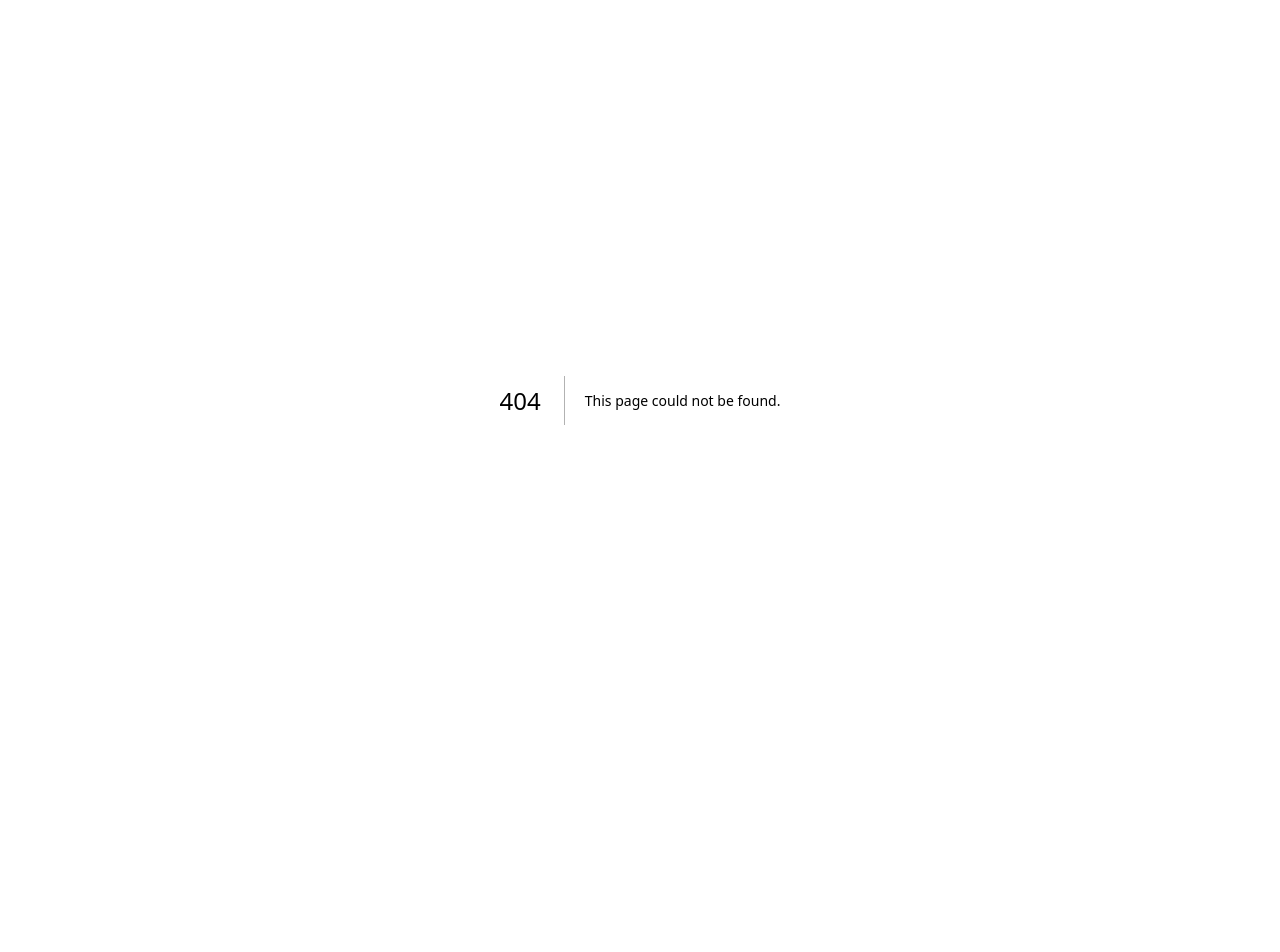
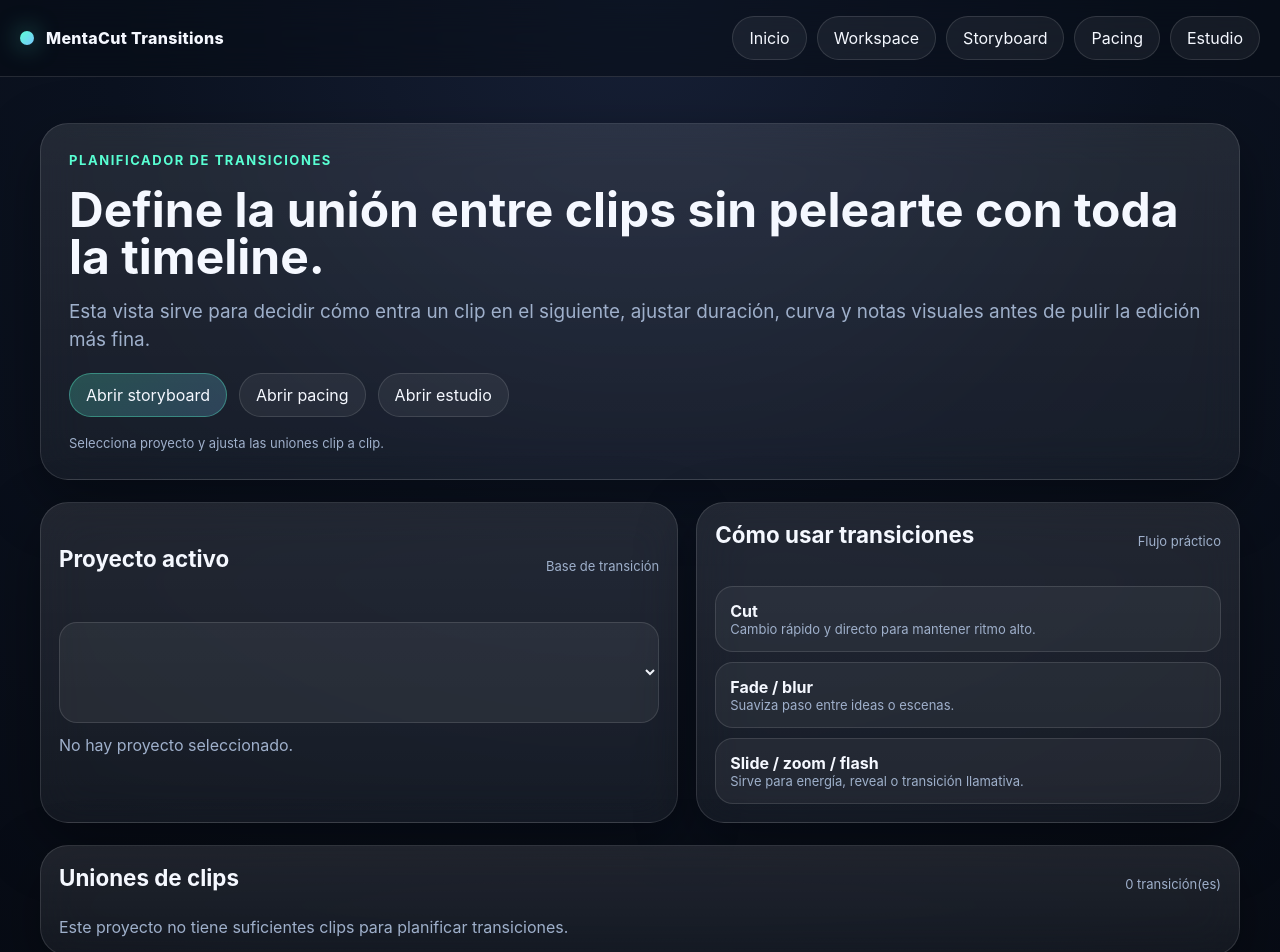
Before and after one commit to alain7224/MentaCut, a Next.js app: page /studio/transitions in a window 1280 px wide. Before the commit this address had no page. Shown: the top 952 px of the page. Before the commit the page ends 800 px from the top, so only its background shows below. Built offline with nearby package versions, Linux system fonts and the light colour scheme.

Commit message:
feat: add transition planner route for clip joins

```diff
--- /dev/null
+++ b/app/studio/transitions/page.tsx
@@ -0,0 +1,171 @@
+'use client'
+
+import Link from 'next/link'
+import { useEffect, useMemo, useState } from 'react'
+import { readLocalProjects, type LocalProject } from '@/lib/local-store'
+import { createDefaultTransitionPlan, readTransitionPlans, upsertTransitionPlan, writeTransitionPlans, type ClipTransitionPlan, type TransitionCurve, type TransitionType } from '@/lib/local-transitions'
+
+const TRANSITION_TYPES: TransitionType[] = ['cut', 'fade', 'slide-left', 'slide-right', 'zoom', 'blur', 'flash']
+const TRANSITION_CURVES: TransitionCurve[] = ['linear', 'ease-in', 'ease-out', 'ease-in-out']
+
+export default function StudioTransitionsPage() {
+  const [projects, setProjects] = useState<LocalProject[]>([])
+  const [plans, setPlans] = useState<ClipTransitionPlan[]>([])
+  const [activeId, setActiveId] = useState<string | null>(null)
+  const [status, setStatus] = useState('')
+
+  useEffect(() => {
+    const nextProjects = readLocalProjects()
+    setProjects(nextProjects)
+    setActiveId(nextProjects[0]?.id ?? null)
+    setPlans(readTransitionPlans())
+  }, [])
+
+  const active = useMemo(() => projects.find((item) => item.id === activeId) ?? null, [projects, activeId])
+
+  const clipPairs = useMemo(() => {
+    if (!active) return []
+    return active.clips.slice(0, -1).map((clip, index) => ({
+      from: clip,
+      to: active.clips[index + 1],
+    }))
+  }, [active])
+
+  function savePlan(plan: ClipTransitionPlan, nextStatus: string) {
+    const nextPlans = upsertTransitionPlan(plans, plan)
+    setPlans(nextPlans)
+    writeTransitionPlans(nextPlans)
+    setStatus(nextStatus)
+  }
+
+  function getPlan(fromClipId: string, toClipId: string) {
+    if (!active) return null
+    return plans.find((item) => item.projectId === active.id && item.fromClipId === fromClipId && item.toClipId === toClipId) ?? null
+  }
+
+  function updatePlan(fromClipId: string, toClipId: string, patch: Partial<ClipTransitionPlan>) {
+    if (!active) return
+    const current = getPlan(fromClipId, toClipId) ?? createDefaultTransitionPlan(active.id, fromClipId, toClipId)
+    savePlan({ ...current, ...patch }, 'Plan de transición actualizado')
+  }
+
+  const summary = useMemo(() => {
+    if (!active) return null
+    const activePlans = plans.filter((item) => item.projectId === active.id)
+    const average = activePlans.length ? activePlans.reduce((sum, item) => sum + item.duration, 0) / activePlans.length : 0
+    return {
+      pairs: clipPairs.length,
+      planned: activePlans.length,
+      average,
+      nonCut: activePlans.filter((item) => item.type !== 'cut').length,
+    }
+  }, [active, plans, clipPairs.length])
+
+  return (
+    <div className="page-shell">
+      <header className="topbar">
+        <div className="brand">
+          <span className="brand-dot" />
+          <span>MentaCut Transitions</span>
+        </div>
+        <nav className="nav">
+          <Link href="/" className="nav-link">Inicio</Link>
+          <Link href="/studio/workspace" className="nav-link">Workspace</Link>
+          <Link href="/studio/storyboard" className="nav-link">Storyboard</Link>
+          <Link href="/studio/pacing" className="nav-link">Pacing</Link>
+          <Link href="/studio" className="nav-link">Estudio</Link>
+        </nav>
+      </header>
+
+      <main className="main">
+        <section className="section">
+          <div className="panel hero-copy">
+            <span className="eyebrow">Planificador de transiciones</span>
+            <h1 className="title" style={{ fontSize: 'clamp(1.8rem, 4vw, 3rem)' }}>Define la unión entre clips sin pelearte con toda la timeline.</h1>
+            <p className="sub">
+              Esta vista sirve para decidir cómo entra un clip en el siguiente, ajustar duración, curva y notas visuales antes de pulir la edición más fina.
+            </p>
+            <div className="action-row">
+              <Link href="/studio/storyboard" className="btn btn-primary">Abrir storyboard</Link>
+              <Link href="/studio/pacing" className="btn">Abrir pacing</Link>
+              <Link href="/studio" className="btn">Abrir estudio</Link>
+            </div>
+            <div className="timeline-label">{status || 'Selecciona proyecto y ajusta las uniones clip a clip.'}</div>
+          </div>
+        </section>
+
+        <section className="section">
+          <div className="studio-grid-2">
+            <div className="panel timeline">
+              <div className="row-head">
+                <h2 className="section-title">Proyecto activo</h2>
+                <div className="timeline-label">Base de transición</div>
+              </div>
+              <select className="input" value={activeId ?? ''} onChange={(event) => setActiveId(event.target.value)}>
+                {projects.map((project) => (
+                  <option key={project.id} value={project.id}>{project.name} · {project.format}</option>
+                ))}
+              </select>
+              {summary ? (
+                <div className="cards">
+                  <article className="panel card"><h3>Pares</h3><p><strong>{summary.pairs}</strong></p></article>
+                  <article className="panel card"><h3>Planificados</h3><p><strong>{summary.planned}</strong></p></article>
+                  <article className="panel card"><h3>No corte</h3><p><strong>{summary.nonCut}</strong></p></article>
+                  <article className="panel card"><h3>Media duración</h3><p><strong>{summary.average.toFixed(2)} s</strong></p></article>
+                </div>
+              ) : <div className="empty">No hay proyecto seleccionado.</div>}
+            </div>
+
+            <div className="panel timeline">
+              <div className="row-head">
+                <h2 className="section-title">Cómo usar transiciones</h2>
+                <div className="timeline-label">Flujo práctico</div>
+              </div>
+              <div className="project-list">
+                <div className="project-item"><strong>Cut</strong><div className="timeline-label">Cambio rápido y directo para mantener ritmo alto.</div></div>
+                <div className="project-item"><strong>Fade / blur</strong><div className="timeline-label">Suaviza paso entre ideas o escenas.</div></div>
+                <div className="project-item"><strong>Slide / zoom / flash</strong><div className="timeline-label">Sirve para energía, reveal o transición llamativa.</div></div>
+              </div>
+            </div>
+          </div>
+        </section>
+
+        <section className="section">
+          <div className="panel timeline">
+            <div className="row-head">
+              <h2 className="section-title">Uniones de clips</h2>
+              <div className="timeline-label">{clipPairs.length} transición(es)</div>
+            </div>
+            <div className="cards" style={{ gridTemplateColumns: 'repeat(2, minmax(0, 1fr))' }}>
+              {clipPairs.length === 0 ? <div className="empty">Este proyecto no tiene suficientes clips para planificar transiciones.</div> : null}
+              {clipPairs.map(({ from, to }) => {
+                const plan = getPlan(from.id, to.id) ?? createDefaultTransitionPlan(active?.id ?? 'temp', from.id, to.id)
+                return (
+                  <article key={`${from.id}-${to.id}`} className="panel card">
+                    <div className="row-head">
+                      <h3>{from.title} → {to.title}</h3>
+                      <div className="timeline-label">{from.end.toFixed(1)}s → {to.start.toFixed(1)}s</div>
+                    </div>
+                    <div className="form">
+                      <select className="input" value={plan.type} onChange={(event) => updatePlan(from.id, to.id, { type: event.target.value as TransitionType })}>
+                        {TRANSITION_TYPES.map((item) => <option key={item} value={item}>{item}</option>)}
+                      </select>
+                      <label className="form">
+                        <span className="timeline-label">Duración: {plan.duration.toFixed(2)} s</span>
+                        <input className="input" type="range" min="0.1" max="2.5" step="0.05" value={plan.duration} onChange={(event) => updatePlan(from.id, to.id, { duration: Number(event.target.value) })} />
+                      </label>
+                      <select className="input" value={plan.curve} onChange={(event) => updatePlan(from.id, to.id, { curve: event.target.value as TransitionCurve })}>
+                        {TRANSITION_CURVES.map((item) => <option key={item} value={item}>{item}</option>)}
+                      </select>
+                      <textarea className="textarea" rows={3} value={plan.note} onChange={(event) => updatePlan(from.id, to.id, { note: event.target.value })} placeholder="Nota visual o intención de esta transición" />
+                    </div>
+                  </article>
+                )
+              })}
+            </div>
+          </div>
+        </section>
+      </main>
+    </div>
+  )
+}
```
